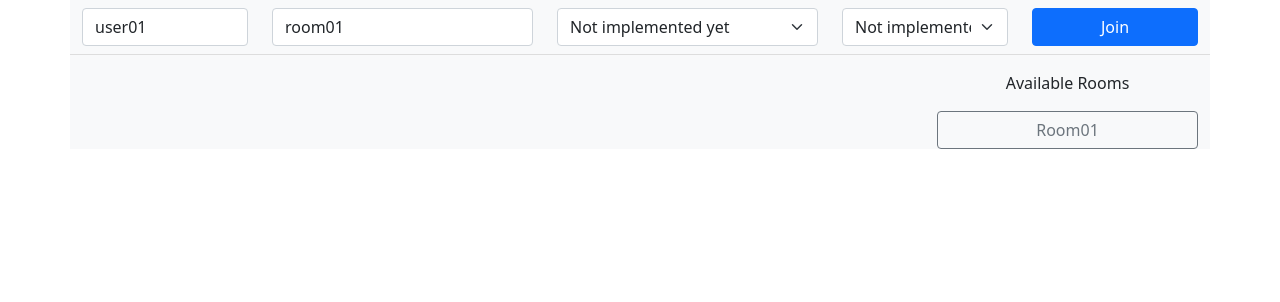
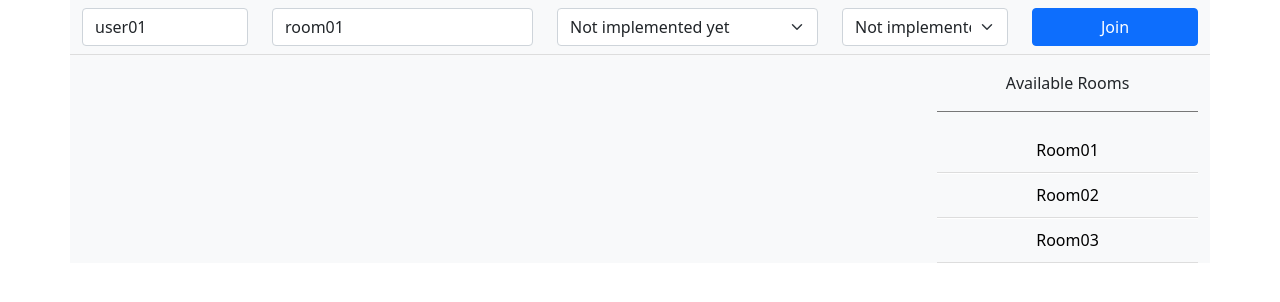
Before and after one commit to khoitnm/practice-twilio-full-flow, a React (Create React App) app in the folder pro-00-fe-simple/: page / in a window 1280 px wide. Shown: the top 302 px of the page. Built offline with nearby package versions, Linux system fonts and the light colour scheme; no server answers.

Commit message:
Update CSS for participants

```diff
--- a/pro-00-fe-simple/src/video/VideoRoomPage.css
+++ b/pro-00-fe-simple/src/video/VideoRoomPage.css
@@ -1,5 +1,13 @@
 .video-starter {
     border-bottom: 1px solid #DDD;
+}
+
+.room-item {
+    background-color: transparent;
+    border: 0px;
+    border-bottom: 1px solid #DDD;
+    box-shadow: 0px 1px white;
+    padding: 10px;
 }
 
 .local-participant {
--- a/pro-00-fe-simple/src/video/VideoRoomsList.tsx
+++ b/pro-00-fe-simple/src/video/VideoRoomsList.tsx
@@ -5,12 +5,15 @@ const VideoRoomsList = (): JSX.Element => {
 
   return (
     <>
-      <div className={'pb-3 pt-3'} style={{textAlign: "center"}}>
+      <div className={'pb-3 pt-3'} style={{textAlign: "center", borderBottom: '1px solid #777'}}>
         Available Rooms
       </div>
-      <div>
-        <button className={'btn btn-outline-secondary w-100'} title={'Room01 Sid SRxxxxxxxxxxxxxxx'}>Room01</button>
+      <div className={'pt-3'}>
+        <button className={'w-100 room-item'} title={'Room01 Sid SRxxxxxxxxxxxxxxx'}>Room01</button>
+        <button className={'w-100 room-item'} title={'Room02 Sid SRxxxxxxxxxxxxxxx'}>Room02</button>
+        <button className={'w-100 room-item'} title={'Room03 Sid SRxxxxxxxxxxxxxxx'}>Room03</button>
       </div>
+
     </>
   );
 };
```
